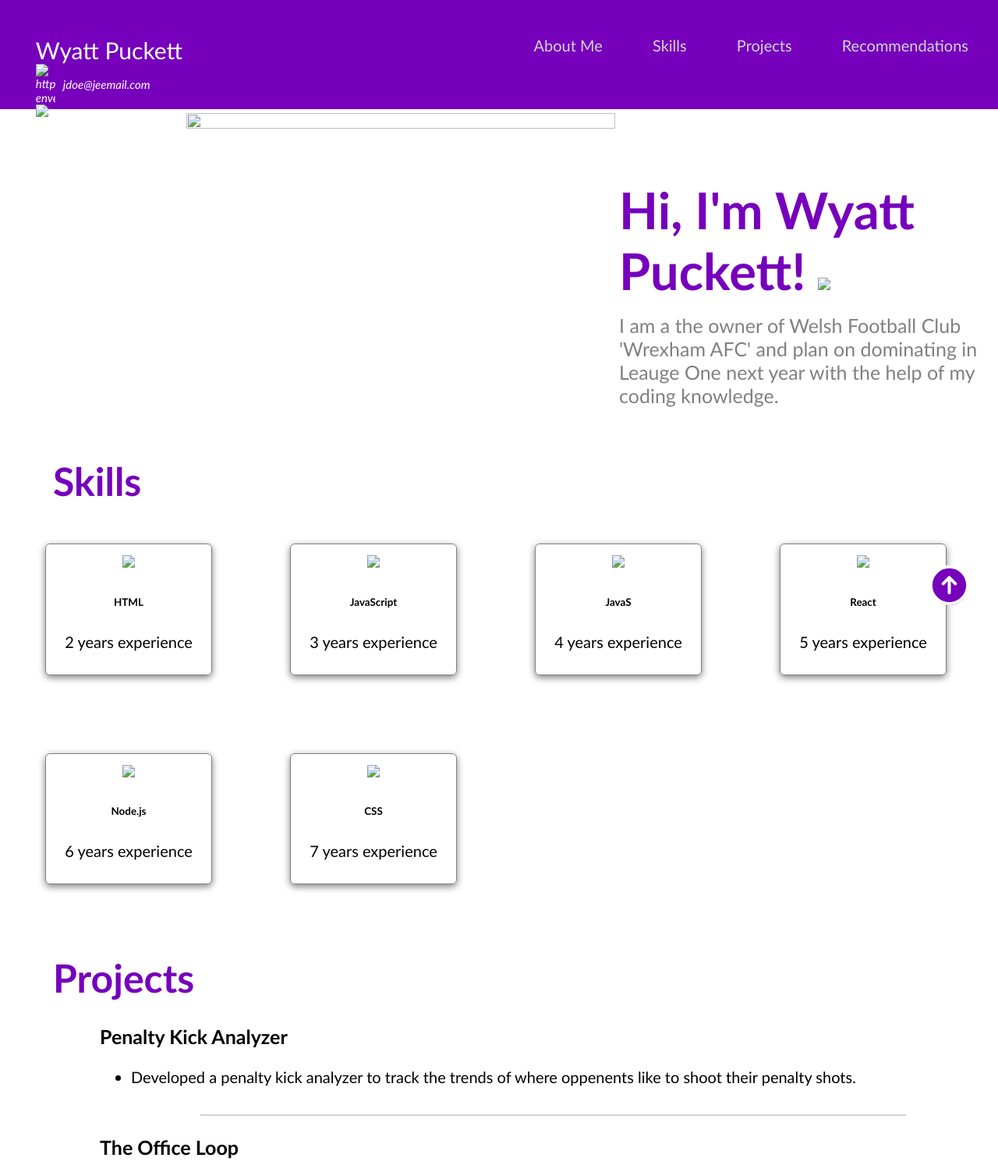
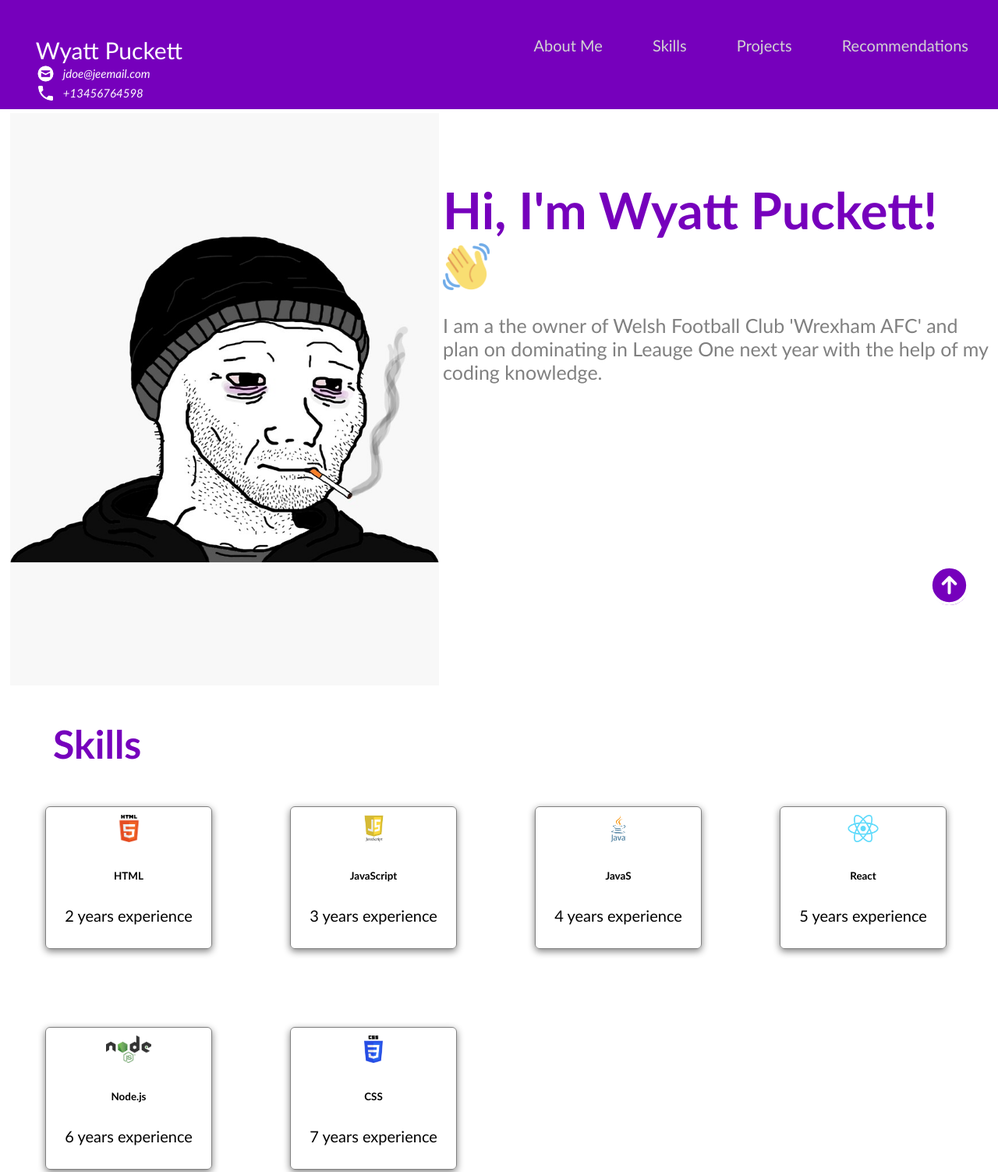
Before and after one commit to wyattpuckett/IBM-Web-Dev-Intro, a plain HTML site: page index.html in a window 1280 px wide. Shown: the top 1503 px of the page at 78% size. Drawn offline with Linux system fonts and the light colour scheme.

Commit message:
update folder name

```diff
--- a/index.html
+++ b/index.html
@@ -13,7 +13,7 @@
           Wyatt Puckett
           <div class="contact_info">
             <img
-              src="html_finalprojimages/envelope.png"
+              src="htmlfinalprojimages/envelope.png"
               alt="https://icons8.com/icon/124377/circled-envelope"
             />
             jdoe@jeemail.com
@@ -21,7 +21,7 @@
           <div style="clear: both"></div>
           <div class="contact_info">
             <img
-              src="html_finalprojimages/phone.png"
+              src="htmlfinalprojimages/phone.png"
               alt="https://icons8.com/icon/124377/circled-envelope"
             />
             +13456764598
@@ -40,13 +40,13 @@
     <!-- About Me -->
     <section id="about-me" class="container">
       <div>
-        <img src="images/doomer.jpg" class="profile_image" />
+        <img src="htmlfinalprojimages/doomer.jpg" class="profile_image" />
       </div>
 
       <div>
         <h1>
           Hi, I'm Wyatt Puckett!
-          <img src="html_finalprojimages/waving-hand.png" width="60px" />
+          <img src="htmlfinalprojimages/waving-hand.png" width="60px" />
         </h1>
         <p>
           I am a the owner of Welsh Football Club 'Wrexham AFC' and plan on
@@ -63,37 +63,37 @@
 
       <div class="all_skills">
         <div class="skill">
-          <img src="html_finalprojimages/html5.png" />
+          <img src="htmlfinalprojimages/html5.png" />
           <h6>HTML</h6>
           <p>2 years experience</p>
         </div>
 
         <div class="skill">
-          <img src="html_finalprojimages/js.jpeg" />
+          <img src="htmlfinalprojimages/js.jpeg" />
           <h6>JavaScript</h6>
           <p>3 years experience</p>
         </div>
 
         <div class="skill">
-          <img src="html_finalprojimages/java.png" />
+          <img src="htmlfinalprojimages/java.png" />
           <h6>JavaS</h6>
           <p>4 years experience</p>
         </div>
 
         <div class="skill">
-          <img src="html_finalprojimages/react.png" />
+          <img src="htmlfinalprojimages/react.png" />
           <h6>React</h6>
           <p>5 years experience</p>
         </div>
 
         <div class="skill">
-          <img src="html_finalprojimages/node.png" />
+          <img src="htmlfinalprojimages/node.png" />
           <h6>Node.js</h6>
           <p>6 years experience</p>
         </div>
 
         <div class="skill">
-          <img src="html_finalprojimages/CSS3.png" />
+          <img src="htmlfinalprojimages/CSS3.png" />
           <h6>CSS</h6>
           <p>7 years experience</p>
         </div>
@@ -213,7 +213,7 @@
     </div>
 
     <div class="popup" id="popup" class="flex_center">
-      <img src="html_finalprojimages/checkmark--outline.svg" />
+      <img src="htmlfinalprojimages/checkmark--outline.svg" />
       <h3><!-- Add appropriate text here--></h3>
       <button onclick="showPopup(false)">Ok</button>
       Thanks for leaving a recommendation!
```
